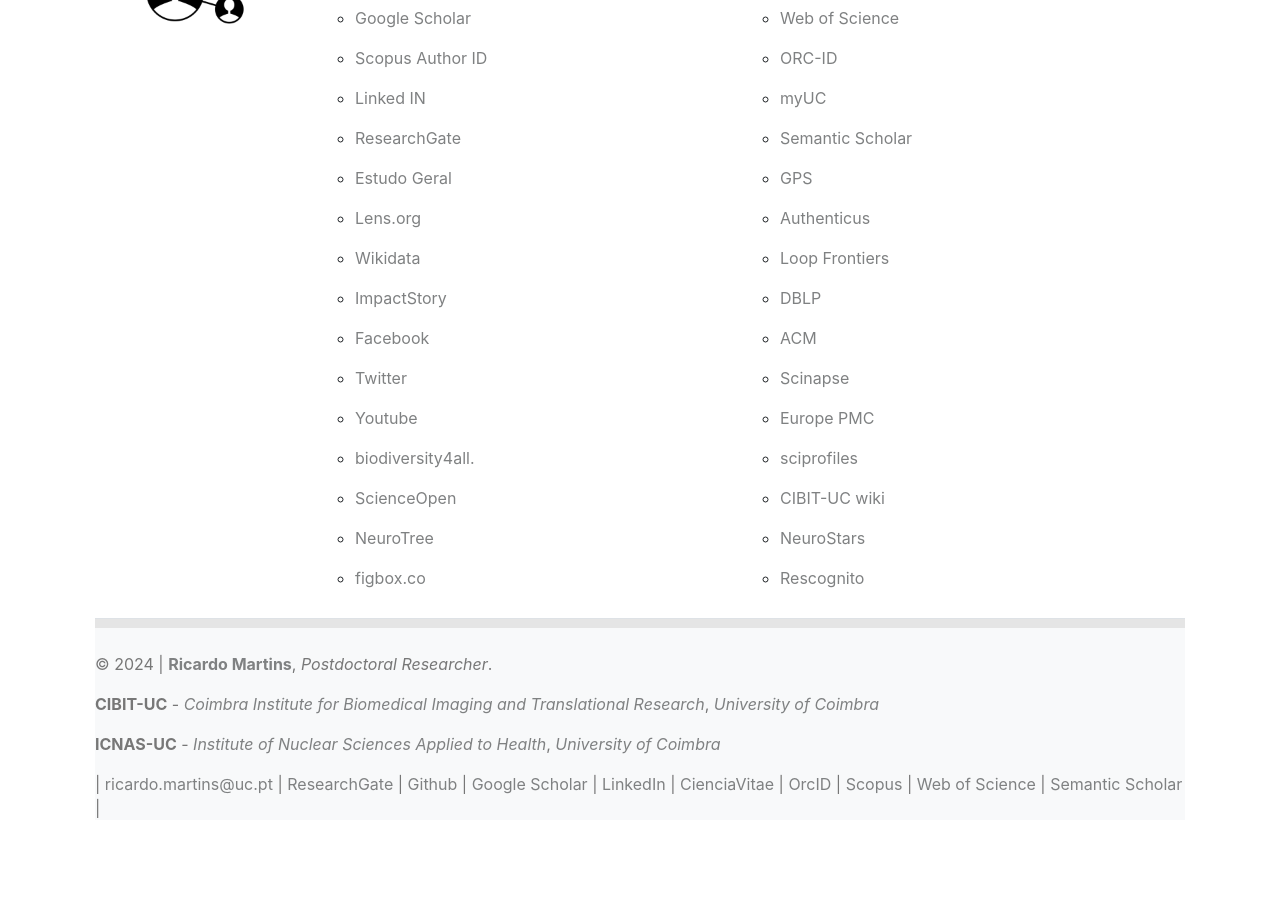
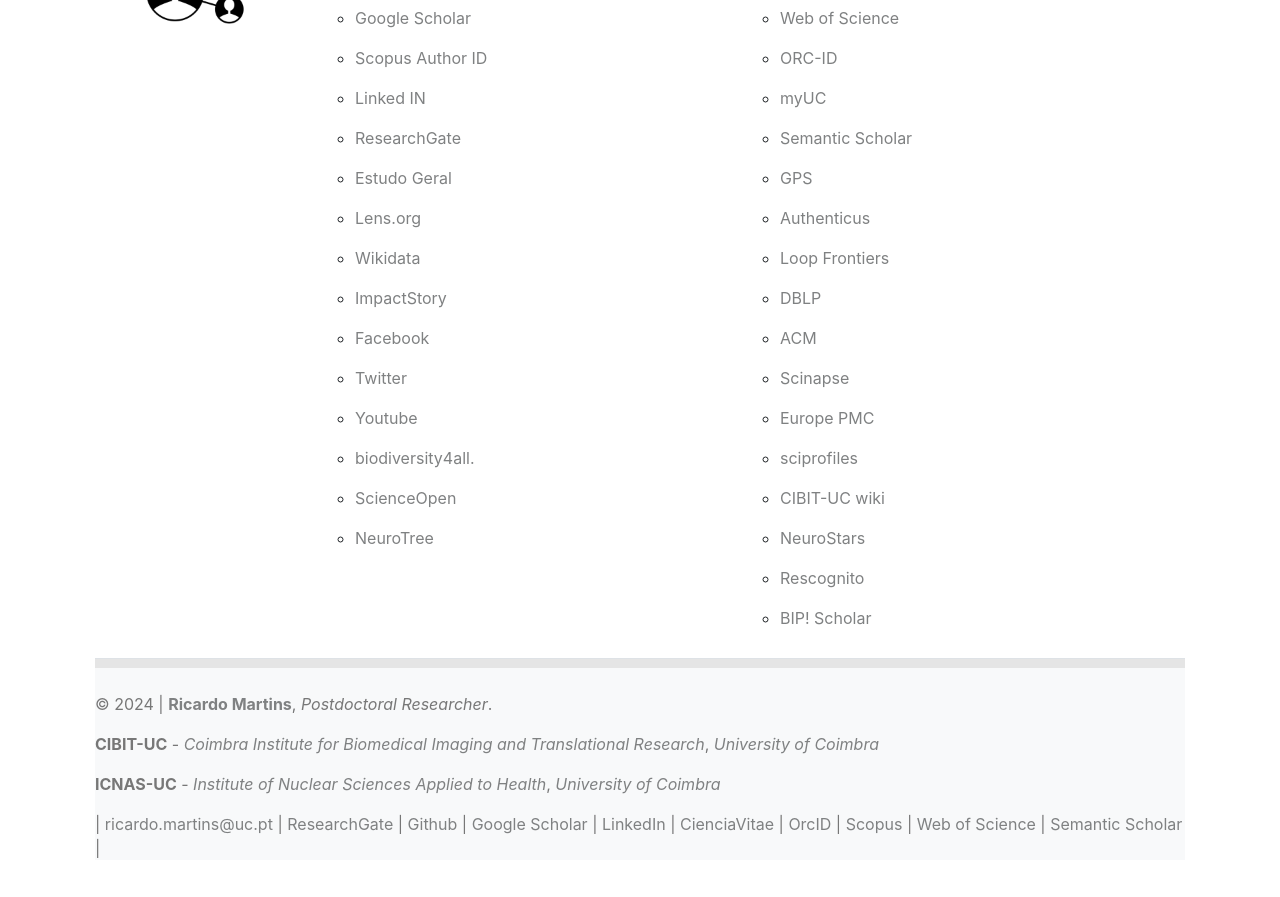
Before and after one commit to ricardomar/ricardomar.github.io, a Jekyll site: the page built from contacts/index.html, in a window 1280 px wide and 900 px high, scrolled down 596 px. Shown: the top 897 px of the window. Built offline with Jekyll 4.4.1, drawn with Linux system fonts in a browser that asks for light colours; before the commit the page ends 1456 px from its top, so only the background shows below that.

Commit message:
Update index.html

```diff
--- a/contacts/index.html
+++ b/contacts/index.html
@@ -75,7 +75,6 @@
 					<li><p><a target="_blank" href="https://www.biodiversity4all.org/observations?user_id=ricardomartins112">biodiversity4all.</a></p></li>
 					<li><p><a target="_blank" href="https://www.scienceopen.com/user/ricardo-martins">ScienceOpen</a></p></li>
 					<li><p><a target="_blank" href="https://neurotree.org/beta/peopleinfo.php?pid=854601">NeuroTree</a></p></li>
-					<li><p><a target="_blank" href="https://figbox.co/7166D86327DEE2E3D14FC3A961FC958B/home">figbox.co</a></p></li>
               </ul>
             </div>
             <div class="col-md-5">
@@ -97,6 +96,7 @@
 					<li><p><a target="_blank" href="https://cibit-uc.github.io/wiki/people/ricardomartins">CIBIT-UC wiki</a></p></li>
 					<li><p><a target="_blank" href="https://neurostars.org/u/ricardo_martins">NeuroStars</a></p></li>
 					<li><p><a target="_blank" href="https://rescognito.com/0000-0001-7184-185X">Rescognito</a></p></li>
+					<li><p><a target="_blank" href="https://bip.imsi.athenarc.gr/scholar/profile/0000-0001-7184-185X">BIP! Scholar</a></p></li>
               </ul>
             </div>
           </li>
```
